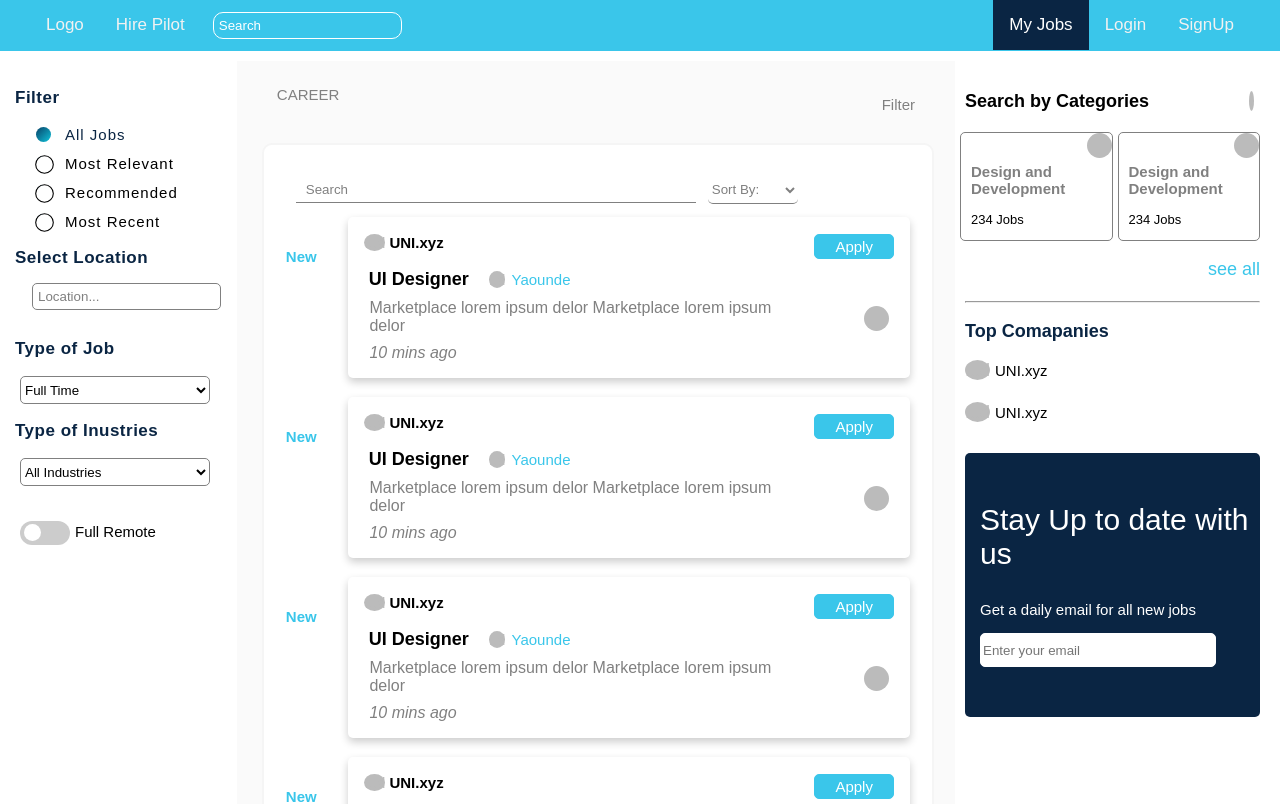
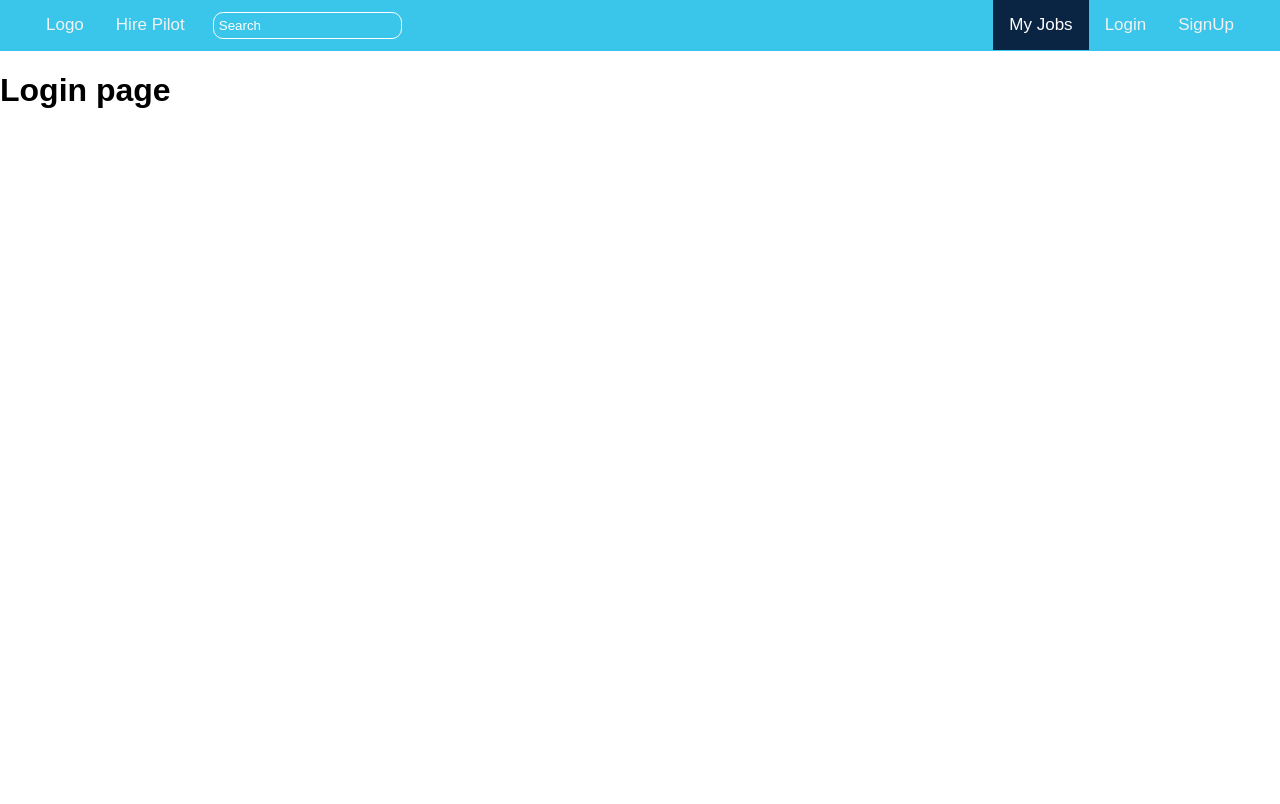
Before and after one commit to Lukong123/hire-pilot, a React (Create React App) app in the folder hire-pilot-frontend/: page /login in a window 1280 px wide. Shown: the top 804 px of the page. Built offline with nearby package versions, Linux system fonts and the light colour scheme.

Commit message:
routing pages

```diff
--- a/hire-pilot-frontend/src/Header/Header.js
+++ b/hire-pilot-frontend/src/Header/Header.js
@@ -10,7 +10,7 @@ function Header() {
   <input className='search' type='search' placeholder='Search'/>
   <div class="topnav-right">
     <a class='active' href="#search">My Jobs</a>
-    <a href="#about">Login</a>
+    <a href="/login">Login</a>
     <a href="#about">SignUp</a>
 
   </div>
--- /dev/null
+++ b/hire-pilot-frontend/src/Layout/layout.js
@@ -0,0 +1,14 @@
+import React from "react";
+import {Outlet} from 'react-router-dom';
+import Header from '../Header/Header';
+
+const Layout = () => {
+    return (
+        <>
+        <Header/>
+        <Outlet/>
+        </>
+    );
+};
+
+export default Layout;
--- /dev/null
+++ b/hire-pilot-frontend/src/Login/Login.js
@@ -0,0 +1,9 @@
+import React from 'react';
+
+function Login() {
+    return (
+        <h1>Login page</h1>
+    );
+}
+
+export default Login;
--- a/hire-pilot-frontend/src/index.js
+++ b/hire-pilot-frontend/src/index.js
@@ -1,17 +1,37 @@
 import React from 'react';
-import ReactDOM from 'react-dom/client';
+// import ReactDOM from 'react-dom/client';
+import ReactDOM from 'react-dom';
+import { BrowserRouter, Routes, Route } from 'react-router-dom';
+
 import './index.css';
 import App from './App';
+import Login from './Login/Login';
 import reportWebVitals from './reportWebVitals';
+import Layout from './Layout/layout';
 
-const root = ReactDOM.createRoot(document.getElementById('root'));
-root.render(
-  <React.StrictMode>
-    <App />
-  </React.StrictMode>
-);
+// const root = ReactDOM.createRoot(document.getElementById('root'));
+// root.render(
+//   <React.StrictMode>
+//     <App />
+//   </React.StrictMode>
+// );
 
 // If you want to start measuring performance in your app, pass a function
 // to log results (for example: reportWebVitals(console.log))
 // or send to an analytics endpoint. Learn more: https://bit.ly/CRA-vitals
-reportWebVitals();
+// reportWebVitals();
+
+export default function Appp() {
+  return (
+    <BrowserRouter>
+    <Routes>
+      <Route path='/' element={<Layout />}>
+        <Route index element={<App />}/>
+        <Route path='login' element={<Login />} />
+      </Route>
+    </Routes>
+    </BrowserRouter>
+  );
+}
+
+ReactDOM.render(<Appp />, document.getElementById('root'));
```
